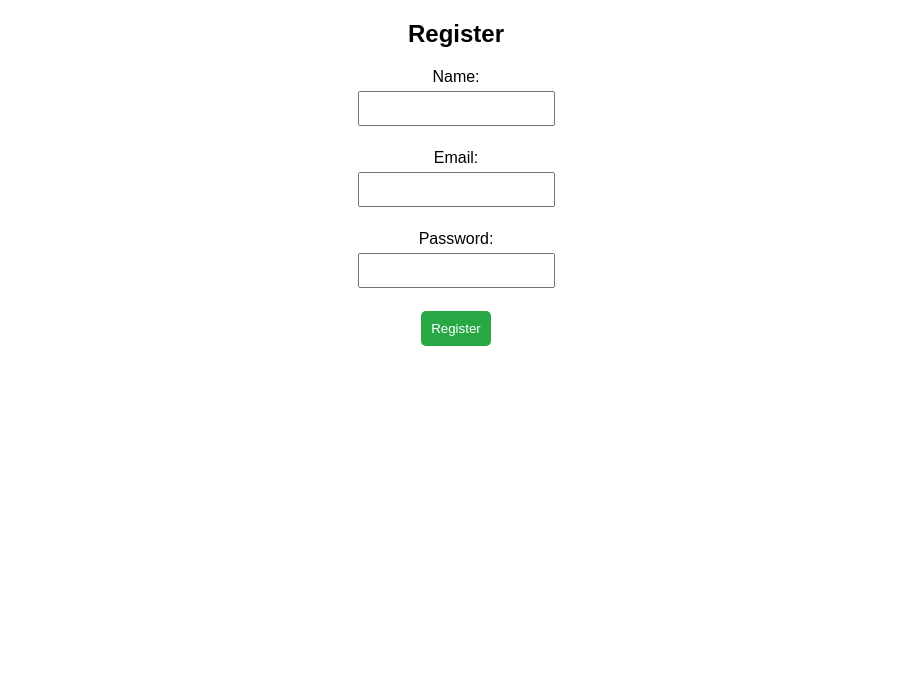
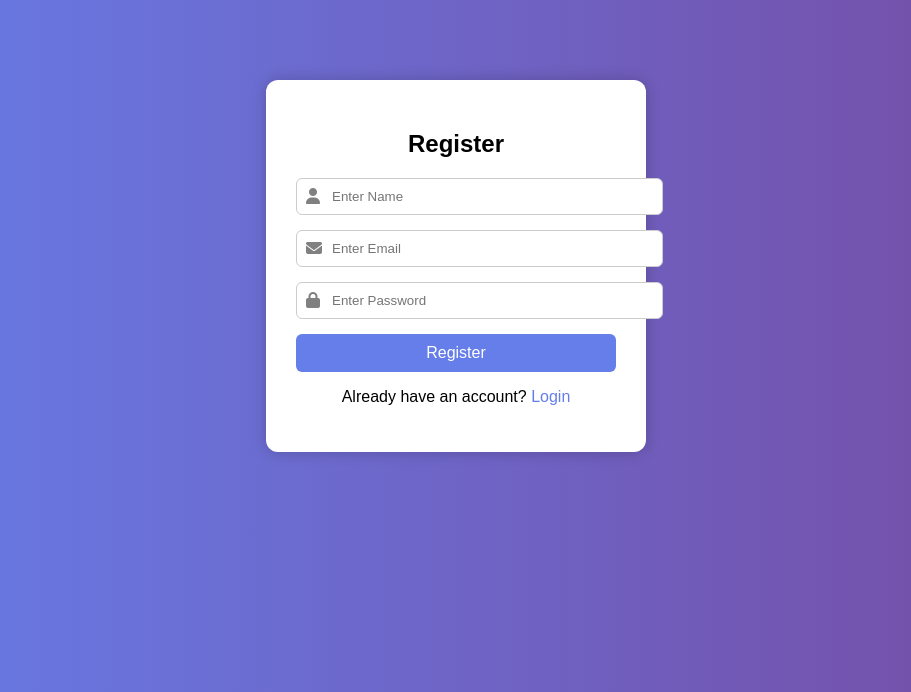
Before and after one commit to Somiya-manikandan/Aakash_travels, a Flask app: page /register in a window 1280 px wide. Shown: the top 692 px of the page, without its empty margins (184-1095 px from the left). Run offline with Flask 3, Linux system fonts and the light colour scheme.

Commit message:
Update register.html

```diff
--- a/templates/register.html
+++ b/templates/register.html
@@ -1,36 +1,43 @@
 <!DOCTYPE html>
 <html>
 <head>
-<title>Register</title>
-<style>
-body { text-align:center; font-family:Arial; }
-input { padding:8px; margin:5px; }
-button {
-    background:#28a745;
-    color:white;
-    padding:10px;
-    border:none;
-    border-radius:5px;
-}
-</style>
+    <title>Register</title>
+
+    <!-- CSS -->
+    <link rel="stylesheet" href="{{ url_for('static', filename='style.css') }}">
+
+    <!-- ICONS -->
+    <link rel="stylesheet" href="https://cdnjs.cloudflare.com/ajax/libs/font-awesome/6.4.0/css/all.min.css">
 </head>
+
 <body>
 
-<h2>Register</h2>
+<div class="container">
+    <h2>Register</h2>
 
-<form method="POST">
+    <form method="POST">
 
-    <label>Name:</label><br>
-    <input type="text" name="name" required><br><br>
+        <div class="input-box">
+            <i class="fa fa-user"></i>
+            <input type="text" name="name" placeholder="Enter Name" required>
+        </div>
 
-    <label>Email:</label><br>
-    <input type="email" name="email" required><br><br>
+        <div class="input-box">
+            <i class="fa fa-envelope"></i>
+            <input type="email" name="email" placeholder="Enter Email" required>
+        </div>
 
-    <label>Password:</label><br>
-    <input type="password" name="password" required><br><br>
+        <div class="input-box">
+            <i class="fa fa-lock"></i>
+            <input type="password" name="password" placeholder="Enter Password" required>
+        </div>
 
-    <button type="submit">Register</button>
+        <button type="submit">Register</button>
 
-</form>
+        <p>Already have an account? <a href="/login">Login</a></p>
+
+    </form>
+</div>
+
 </body>
 </html>
```
